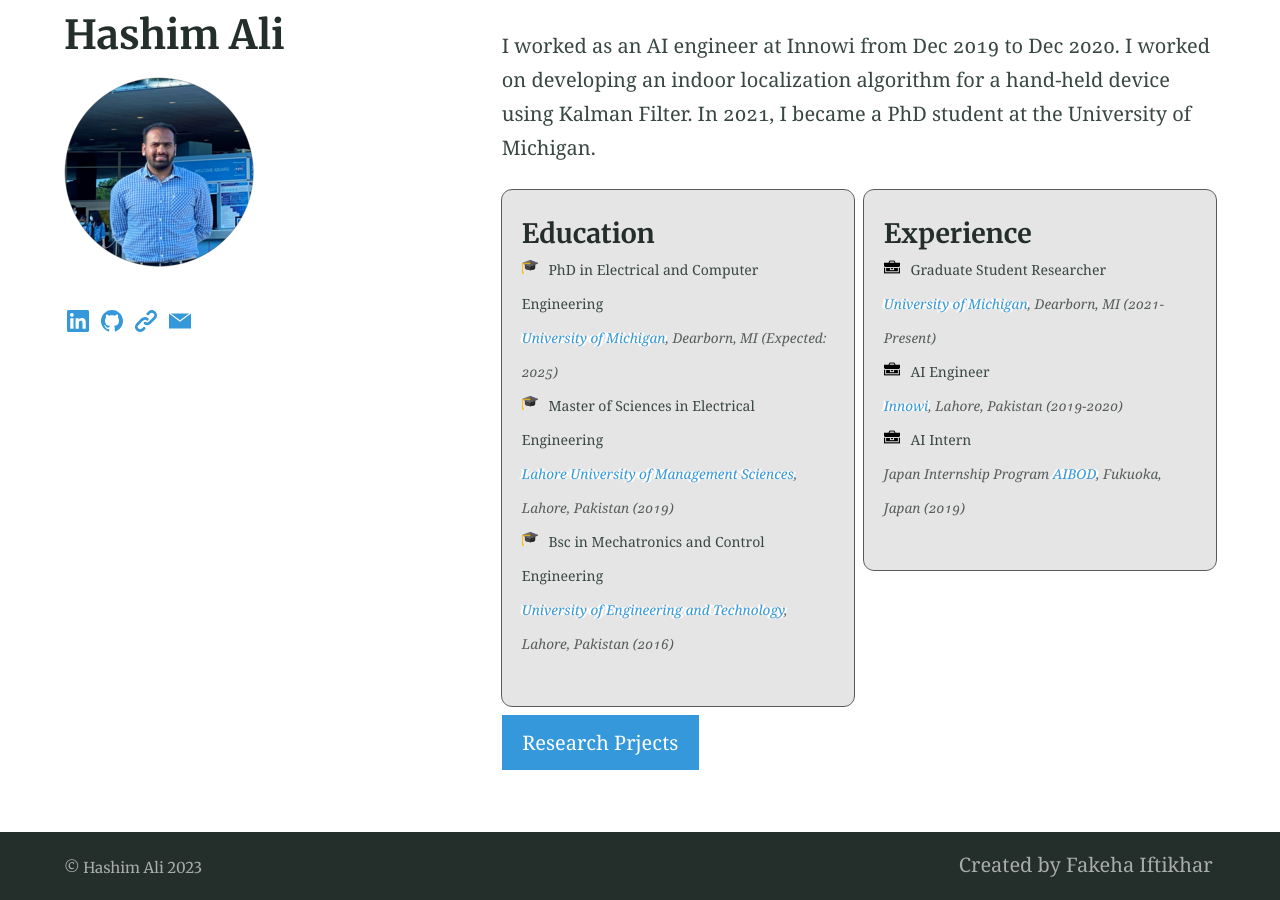
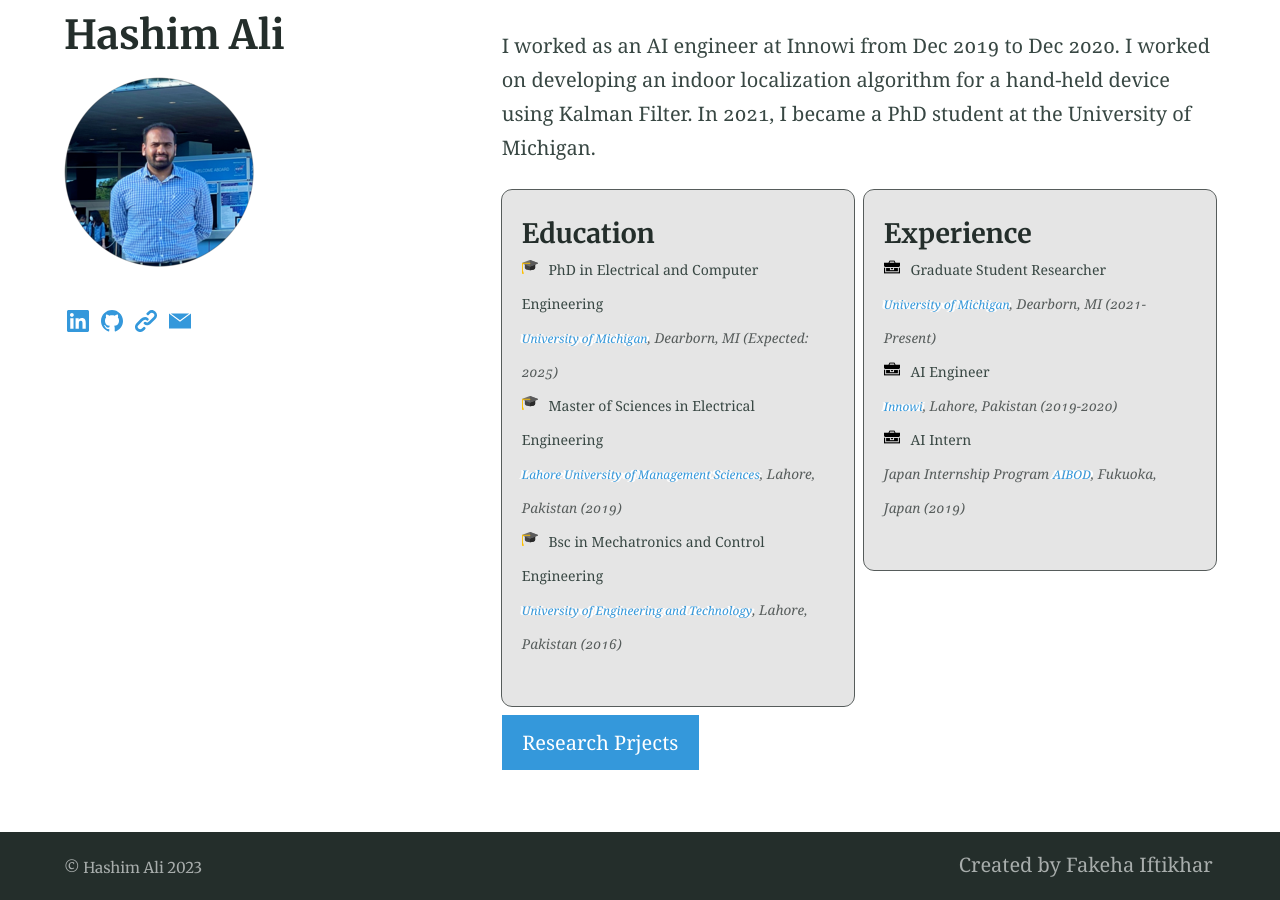
Before and after one commit to Fakeha-38/fakeha-38.github.io, a Jekyll site: the page built from index.md, in a window 1280 px wide and 900 px high, scrolled down 1179 px. Built offline with Jekyll 4.4.1, drawn with Linux system fonts in a browser that asks for light colours.

Commit message:
rp edit 2

```diff
--- a/_sass/_theme.scss
+++ b/_sass/_theme.scss
@@ -600,7 +600,7 @@ span.list-des{
 }
 span.list-des a {
   font-style: italic;
-  font-size: 0.8rem;
+  font-size: 0.7rem;
   color: #3498db;
   background-image: none;
 }
--- /dev/null
+++ b/research-projects.html
@@ -0,0 +1,4 @@
+---
+layout: research-projects
+collectionpage: posts
+---
```
